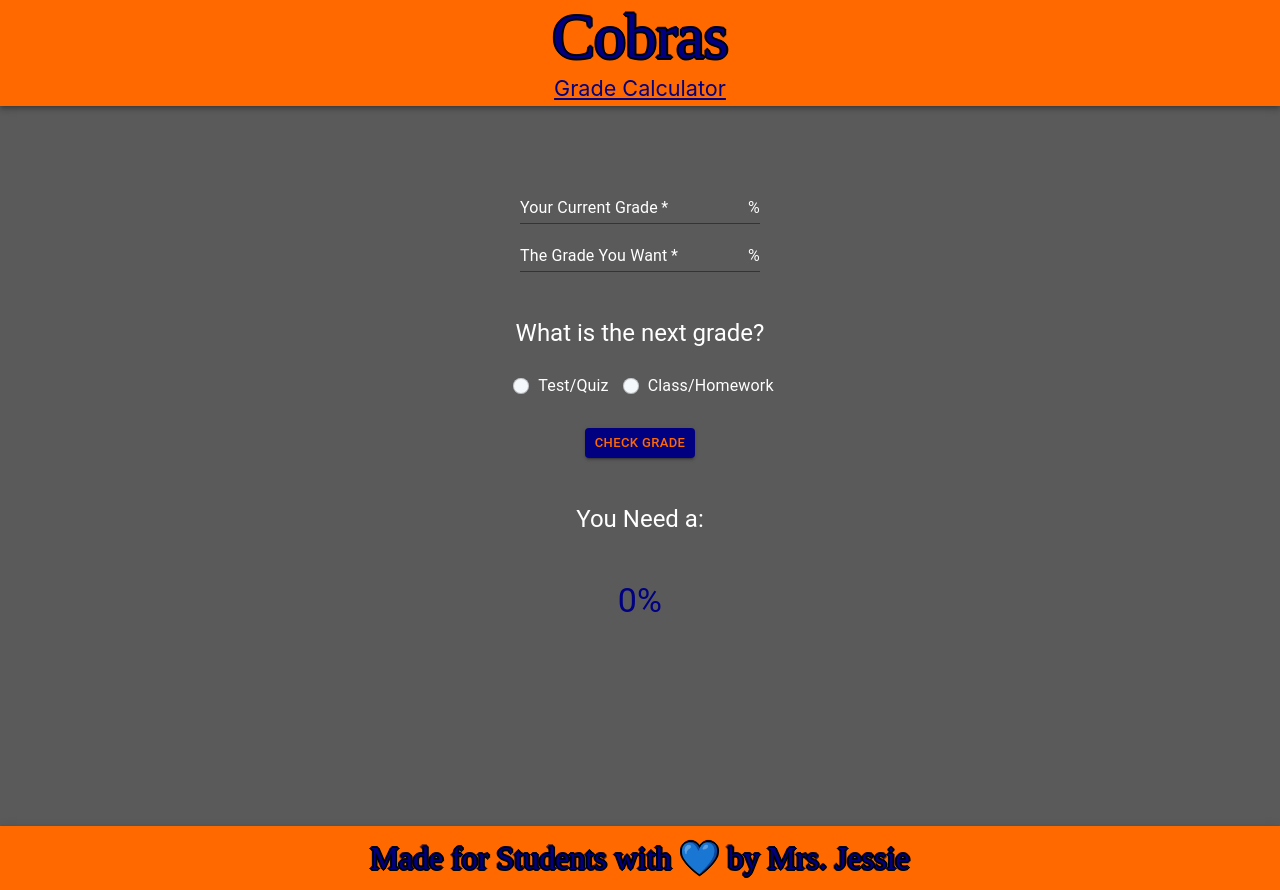
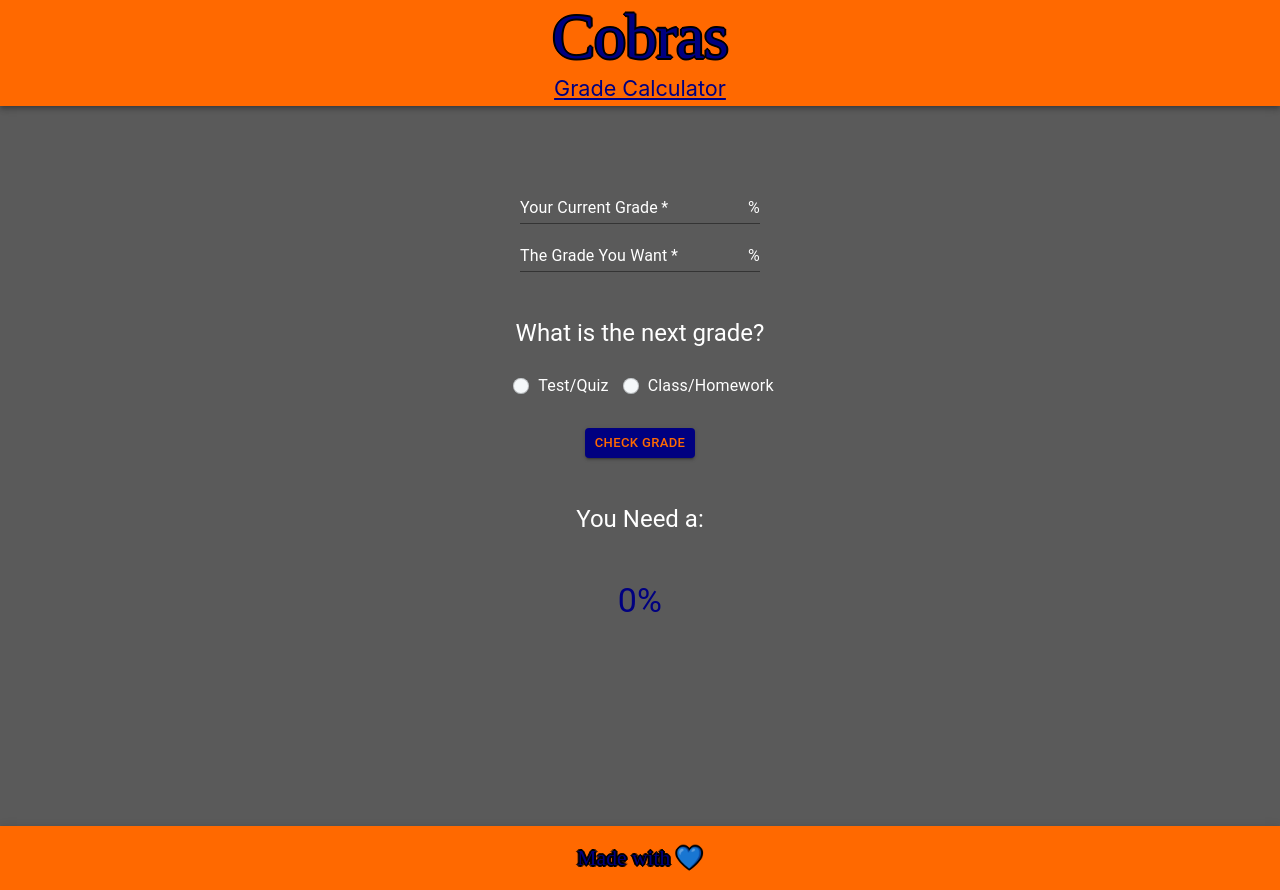
Before and after one commit to J3ffJessie/KMS-Knights-GradeChecker, a React (Create React App) app: page / in a window 1280 px wide. Built offline with nearby package versions, Linux system fonts and the light colour scheme; a web font is replaced by a local one.

Commit message:
Font size change and footer change to better fit

```diff
--- a/src/Components/Footer.js
+++ b/src/Components/Footer.js
@@ -20,7 +20,7 @@ const useStyles = makeStyles((theme) => ({
     position: "sticky",
     justifyContent: "center",
     alignItems: "center",
-    fontSize: "2rem",
+    fontSize: "1.35rem",
     textShadow:
       "-1px -1px 0 #000, 1px -1px 0 #000, -1px 1px 0 #000, 1px 1px 0 #000, -2px 0 0 #000, 2px 0 0 #000, 0 2px 0 #000, 0 -2px 0 #000",
     fontFamily: "Rye, cursive",
@@ -38,7 +38,7 @@ export default function Footer() {
       <AppBar position="static" className={classes.root}>
         <Toolbar>
           <Typography variant="p" className={classes.title}>
-            Made for Students with 💙 by Mrs. Jessie
+            Made with 💙
           </Typography>
         </Toolbar>
       </AppBar>
```
